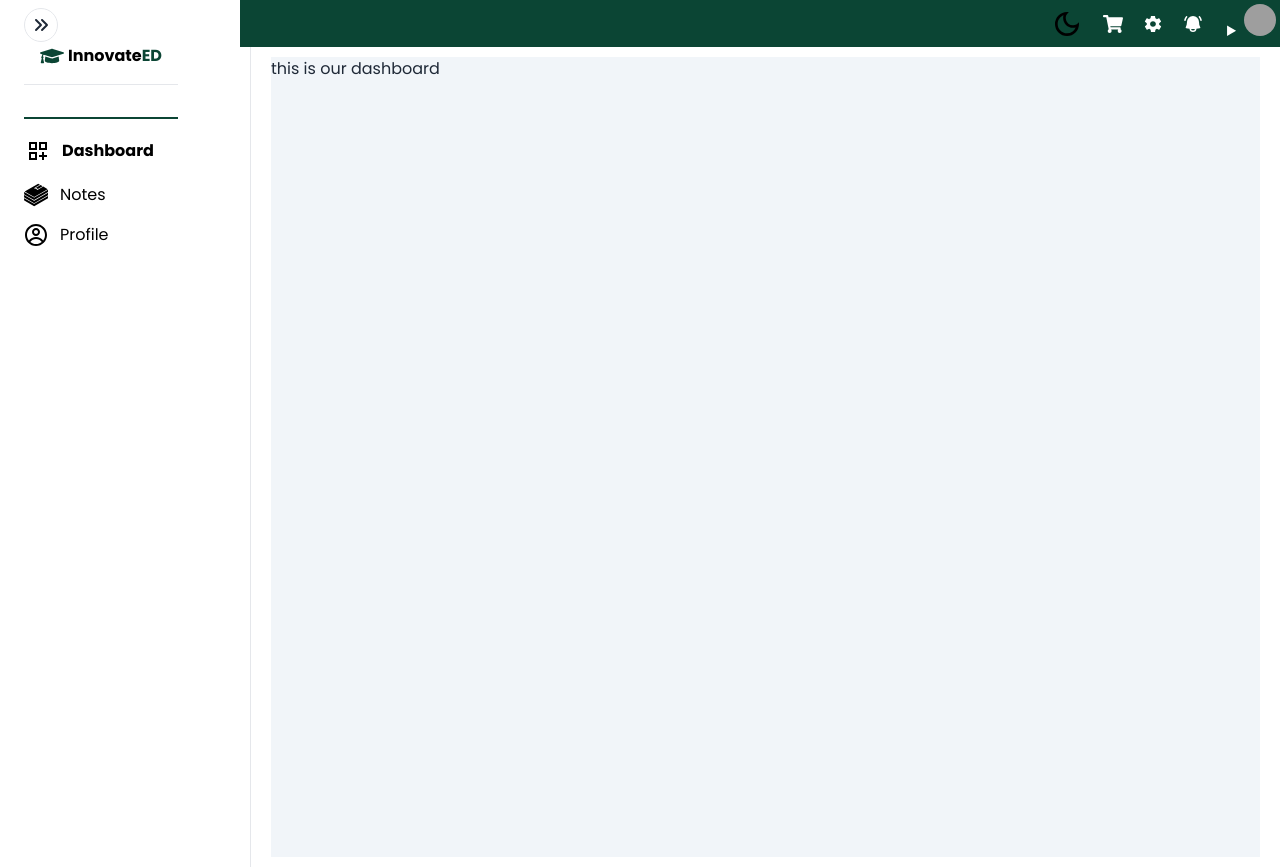
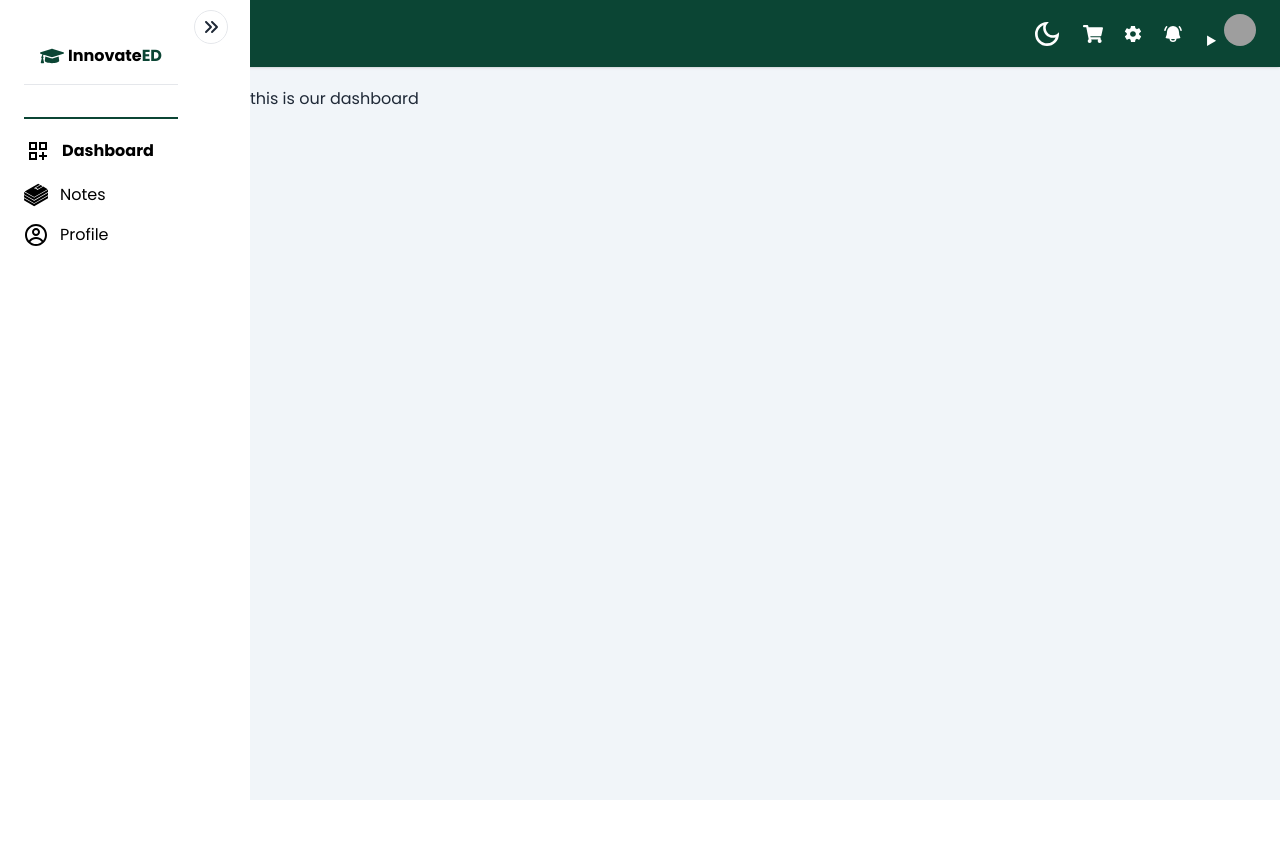
Before and after one commit to ruksana03/EdTech-Client, a React (Vite) app: page /dashboard/dashboard in a window 1280 px wide. Built offline with nearby package versions, Linux system fonts and the light colour scheme; no server answers; grey boxes are pictures that could not be loaded.

Commit message:
add color code

```diff
--- a/src/components/blogComponents/PostedBlogs.jsx
+++ b/src/components/blogComponents/PostedBlogs.jsx
@@ -18,7 +18,7 @@ const PostedBlogs = () => {
             })
     }, []);
 
-    // console.log(blogData);
+    console.log(blogData);
     return (
         <div className="w-full md:w-10/12 lg:w-10/12 mx-auto pr-4 custom-scrollbar overflow-y-auto max-h-[80vh]">
             <div>
--- a/src/components/dashboardComponents/DashboardNav/DNavbar.jsx
+++ b/src/components/dashboardComponents/DashboardNav/DNavbar.jsx
@@ -29,11 +29,10 @@ const DNavbar = () => {
             })
     }
     return (
-
-         <div className=" flex justify-end items-center text-white gap-5 bg-first">
+        <div className=" flex justify-end items-center text-white gap-5 w-full ">
             {/* Theme Toggle */}
             <button onClick={changeTheme} className="swap swap-rotate ">
-             {mode === "dark" ? <FiSun className="w-8 h-8 text-white" /> : <MdOutlineDarkMode className="w-8 h-8 text-black" />}
+                {mode === "dark" ? <FiSun className="w-8 h-8 text-white" /> : <MdOutlineDarkMode className="w-8 h-8 text-white" />}
             </button>
             {/* Other Buttons */}
             <button className="relative">
--- a/src/components/dashboardComponents/DashboardSidebar/DSidebar.jsx
+++ b/src/components/dashboardComponents/DashboardSidebar/DSidebar.jsx
@@ -6,17 +6,15 @@ const DSidebar = ({ handleReverse, isActive }) => {
 
 
   return (
-    <div className="">
-      <div>
+    <div className="w-full">
         <span onClick={handleReverse} className={`fixed z-50  top-2 left-6 flex items-center gap-0 cursor-pointer border rounded-full p-2 ${isActive && 'rotate-180 z-50 flex left-6  transition-all duration-200 items-center gap-0 cursor-pointer border  rounded-full p-2'}`}>
           <FaAnglesRight />
         </span>
         {/* <div className={`z-10 fixed pt-3 bg-white overflow-y-auto  w-[240px] h-screen px-2 inset-y-0 left-0 transform ${isActive ? 'transition-all duration-200 w-[100px] px-0' : 'lg:translate-x-0'} dark:text-white dark:bg-zinc-800 transition duration-200 ease-in-out`}> */}
-        <div className={`z-10 fixed pt-3 bg-white overflow-y-auto w-[48px] md:w-[140px] lg:w-[240px] h-screen px-2 inset-y-0 left-0 transform ${isActive && ' transition-all duration-200 w-[calc(100%-250px)] md:w-[80px] lg:w-[120px]'} lg:translate-x-0 dark:text-white dark:bg-zinc-800 transition duration-200 ease-in-out`}>
+        <div className={`z-10 fixed pt-3 bg-white overflow-y-auto w-[48px] md:w-[140px] lg:w-[150px] h-screen px-2 inset-y-0 left-0 transform ${isActive && ' transition-all duration-200 w-[calc(100%-250px)] md:w-[80px] lg:w-[120px]'} lg:translate-x-0 dark:text-white dark:bg-zinc-800 transition duration-200 ease-in-out`}>
           {/* <DSidebarMenu/> */}
           <DSidebarMenu handleReverse={handleReverse} isActive={isActive} />
         </div>
-      </div>
     </div>
   );
 };
--- a/src/components/shared/Footer.jsx
+++ b/src/components/shared/Footer.jsx
@@ -3,21 +3,21 @@ const Footer = () => {
     <div>
       <div className=" dark:bg-zinc-800 bg-third">
         <footer className="footer dark:text-gray-400 section-container py-10 text-base-content">
-          <nav>
+          <nav className="text-center md:text-start lg:text-start w-full flex items-center justify-center md:justify-start md:items-start flex-col lg:justify-start lg:items-start">
             <header className="footer-title">Services</header>
             <a className="link link-hover">Branding</a>
             <a className="link link-hover">Design</a>
             <a className="link link-hover">Marketing</a>
             <a className="link link-hover">Advertisement</a>
           </nav>
-          <nav>
+          <nav className="text-center md:text-start lg:text-start w-full flex items-center justify-center md:justify-start md:items-start flex-col lg:justify-start lg:items-start">
             <header className="footer-title">Company</header>
             <a className="link link-hover">About us</a>
             <a className="link link-hover">Contact</a>
             <a className="link link-hover">Jobs</a>
             <a className="link link-hover">Press kit</a>
           </nav>
-          <nav>
+          <nav className="text-center md:text-start lg:text-start w-full flex items-center justify-center md:justify-start md:items-start flex-col lg:justify-start lg:items-start">
             <header className="footer-title">Social</header>
             <div className="grid grid-flow-col gap-4">
               <a>
--- a/src/layout/DashboardLayout.jsx
+++ b/src/layout/DashboardLayout.jsx
@@ -8,6 +8,8 @@ import useAxiosPublic from "../Hooks/useAxiosPublic";
 import { onAuthStateChanged } from "firebase/auth";
 import auth from "../firebase/firebase.config";
 import DNavbar from "../components/dashboardComponents/DashboardNav/DNavbar";
+import { FaAnglesRight } from "react-icons/fa6";
+import DSidebarMenu from "../components/dashboardComponents/DashboardSidebar/DSidebarMenu";
 
 const DashboardLayout = () => {
   const dispatch = useDispatch();
@@ -49,21 +51,35 @@ const DashboardLayout = () => {
   }, [dispatch, axiosPublic]);
 
   return (
-    <>
-      <DNavbar />
-      <div className={`flex justify-between bg-white dark:bg-zinc-800 dark:text-gray-400  py-[10px] w-[calc(100%-250px)] ${isActive ? 'transition-all duration-200 w-[calc(100%-120px)] ' : 'w-[calc(100%-250px)]'} float-right px-5 border-l`}>
-      {/* <div className={`bg-[#f1f5f9] dark:bg-zinc-800 dark:text-gray-400 w-full h-screen ${isActive ? ' md:ml-[250px] md:w-[calc(100%-250px)] lg:ml-[48px] lg:w-[calc(100%-48px)] transition-all duration-200 ' : 'ml-[48px] w-[calc(100%-48px)] md:ml-[48px] md:w-[calc(100%-48px)] lg:ml-[250px] lg:w-[calc(100%-250px)]'}`}> */}
+    <div>
+      <div className={`flex  items-center justify-between bg-first dark:bg-zinc-800 dark:text-gray-400 float-right md:px-5 shadow sticky inset-0 top-0 z-10 mb-5 py-[10px] ${isActive ? 'transition-all duration-200 w-[calc(100%-80px)] md:w-[calc(100%-250px)] lg:w-[calc(100%-150px)]' : 'w-[calc(100%-80px)] md:w-[calc(100%-150px)] '}  `}>
+        <div className="relative">
+            <span onClick={handleReverse} className={` absolute z-50  -top-6 left-6 flex items-center gap-0 cursor-pointer border rounded-full p-2 ${isActive && 'rotate-180 -left-16 z-50 cursor-pointer border rounded-full p-2'}`}>
+          <FaAnglesRight />
+        </span>
+        </div>
 
-        <div className="border-1 border-black">
-          <DSidebar handleReverse={handleReverse} isActive={isActive} setIsActive={setIsActive} />
+        {/* <div className={`flex justify-between bg-white dark:bg-zinc-800 dark:text-gray-400 lg:w-[150px]  py-[10px] ${isActive && 'lg:w-[calc(100%-150px)]'}`}> */}
+
+        {/* <div className={`z-10 fixed pt-3 bg-white overflow-y-auto  w-[240px] h-screen px-2 inset-y-0 left-0 transform ${isActive ? 'transition-all duration-200 w-[100px] px-0' : 'lg:translate-x-0'} dark:text-white dark:bg-zinc-800 transition duration-200 ease-in-out`}> */}
+        <div className={`z-10 fixed pt-3 bg-white overflow-y-autoh-screen px-2 inset-y-0  left-0 transform lg:translate-x-0 dark:text-white dark:bg-zinc-800 transition duration-200 ease-in-out ${isActive ? ' transition-all duration-200 w-[80px] lg:w-[calc(100%-150px]' : ' w-20 lg:w-[250px]' }`}>
+          {/* <DSidebarMenu/> */}
+          <DSidebarMenu handleReverse={handleReverse} isActive={isActive} />
         </div>
-        <div className={"bg-[#f1f5f9] dark:bg-zinc-800 dark:text-gray-400 w-full h-screen"}>
-          <Outlet />
-        </div>
+        <DNavbar />
       </div>
-    </>
+      <div className={`bg-[#f1f5f9] dark:bg-zinc-800 mb-12 dark:text-gray-400 w-full h-screen ${isActive ? 'md:ml-[150px] md:w-[calc(100%-150px)]  lg:ml-[150px] lg:w-[calc(100%-150px)] transition-all duration-200 ' : ' md:ml-[256px] md:w-[calc(100%-256px)] lg:ml-[250px] lg:w-[calc(100%-250px)]'}`}>
+        <Outlet />
+      </div>
+    </div>
 
   );
 };
 
 export default DashboardLayout;
+{/* <div className={`z-10 fixed pt-3 bg-white overflow-y-auto w-[48px] md:w-[140px] lg:w-[240px] h-screen px-2 inset-y-0 left-0 transform ${isActive && ' transition-all duration-200 w-[calc(100%-250px)] md:w-[80px] lg:w-[calc(100%-120px]'} lg:translate-x-0 dark:text-white dark:bg-zinc-800 transition duration-200 ease-in-out`}> */ }
+
+{/* <div className="border-1 border-black">
+          <DSidebar handleReverse={handleReverse} isActive={isActive} setIsActive={setIsActive} />
+        </div> */}
+{/* <div className={`bg-[#f1f5f9] dark:bg-zinc-800 dark:text-gray-400 w-full h-screen ${isActive ? ' md:ml-[250px] md:w-[calc(100%-250px)] lg:ml-[48px] lg:w-[calc(100%-48px)] transition-all duration-200 ' : 'ml-[48px] w-[calc(100%-48px)] md:ml-[48px] md:w-[calc(100%-48px)] lg:ml-[250px] lg:w-[calc(100%-250px)]'}`}> */ }
--- a/src/page/blog/Blog.jsx
+++ b/src/page/blog/Blog.jsx
@@ -1,6 +1,7 @@
 import BlogRightSide from "./BlogRightSide";
 import { Outlet } from "react-router-dom";
 import BlogNev from "../../components/blogComponents/BlogNev";
+import PostedBlogs from "../../components/blogComponents/PostedBlogs";
 
 const Blog = () => {
     return (
@@ -10,6 +11,7 @@ const Blog = () => {
             </div>
             <div className="col-span-9 px-3 md:col-span-8 py-2 lg:col-span-8 border-e-[1px] border-s-[1px] border-[#0B4534] mb-4">
                 <Outlet />
+                <PostedBlogs />
             </div>
             <div className="hidden col-span-3 md:block md:col-span-4 md: lg:block lg:col-span-3 ">
                 <BlogRightSide />
--- a/src/page/dashboard/Admin/AllNotices/details/NoticeDetails.jsx
+++ b/src/page/dashboard/Admin/AllNotices/details/NoticeDetails.jsx
@@ -11,9 +11,11 @@ const NoticeDetails = () => {
     return (
         <div className={`section-container py-12 bg-[url('https://i.ibb.co/qN8LxhB/notice.jpg')] bg-no-repeat object-fill bg-cover relative z-0`}>
             <div className="bg-black w-full h-full opacity-45 -z-10 absolute top-0 right-0"></div>
+
+
             <div className="w-2/3 h-auto mx-auto z-10 opacity-100">
-                <figure className="w-full h-[450px] border">
-                    <img src={image} alt="image" className="w-full h-full cursor-pointer" />
+                <figure className="w-full h-[450px] ">
+                    <img src={image} alt="image" className="w-full h-full cursor-pointer border" />
                 </figure>
                 <div>
                     <div className="flex justify-between mt-5 gap-5 text-gray-300">
--- a/src/page/home/joining  teacher/Teacher.jsx
+++ b/src/page/home/joining  teacher/Teacher.jsx
@@ -15,7 +15,7 @@ const Teacher = () => {
   return (
     <div className='w-full section-container mx-auto rounded-lg flex flex-col items-center justify-center my-12'>
       {/* First Section */}
-      <div className='w-full h-auto flex items-center justify-center flex-col md:flex-row lg:flex-row lg:justify-evenly bg-gradient-to-b from-third to-second dark:from-black dark:to-gray-800'>
+      <div className='w-full h-auto flex items-center justify-center flex-col md:flex-row lg:flex-row lg:justify-evenly bg-gradient-to-b from-second to-first dark:from-second dark:to-black'>
         <div className='w-full h-full md:w-1/2 relative overflow-hidden'>
           {/* Parallax Image 1 */}
           <img
@@ -40,7 +40,7 @@ const Teacher = () => {
       </div>
 
       {/* Second Section */}
-      <div className='w-full h-auto flex items-center justify-center flex-col md:flex-row-reverse lg:flex-row-reverse bg-gradient-to-b from-second to-third dark:from-black dark:to-gray-800 '>
+      <div className='w-full h-auto flex items-center justify-center flex-col md:flex-row-reverse lg:flex-row-reverse bg-gradient-to-b from-second to-first dark:from-black dark:to-second '>
         <div className='w-full h-full md:w-1/2 relative overflow-hidden'>
           {/* Parallax Image 2 */}
           <img
```
Lines whose indentation alone changed are shown as unchanged.
